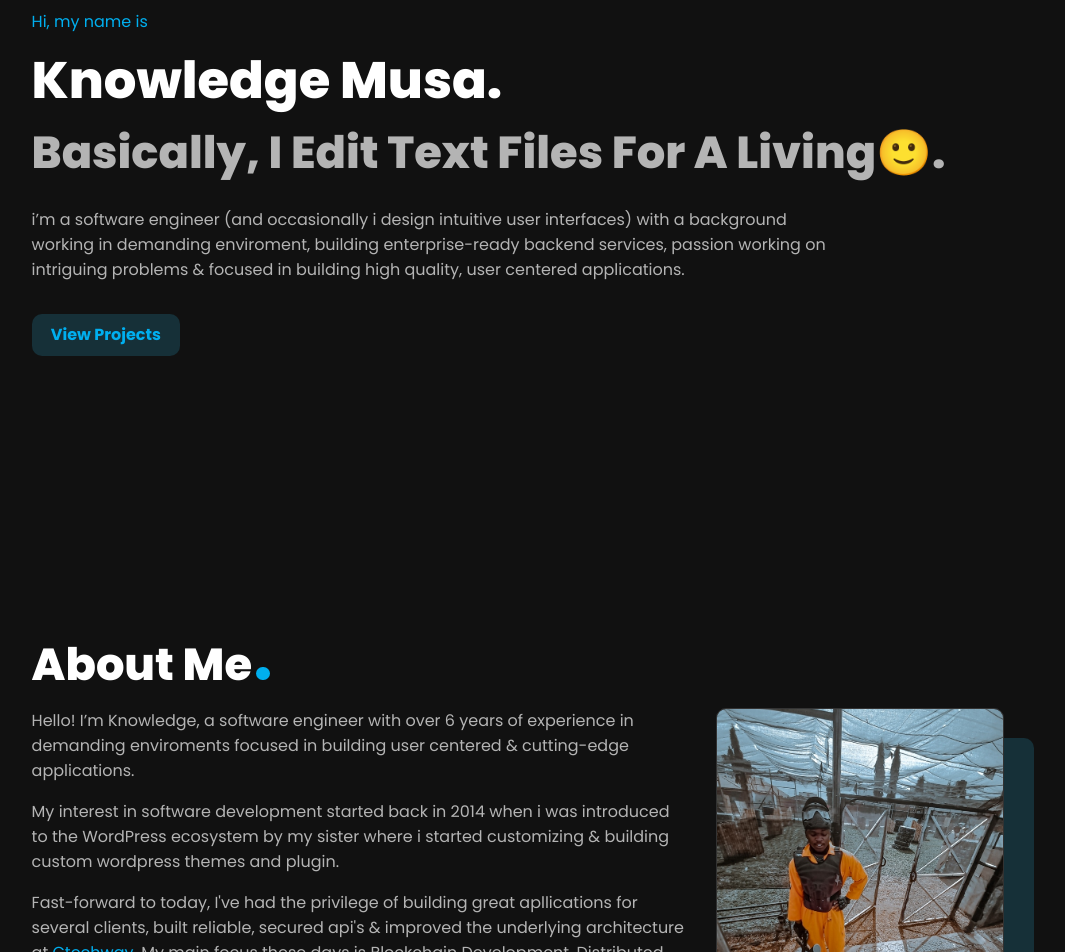
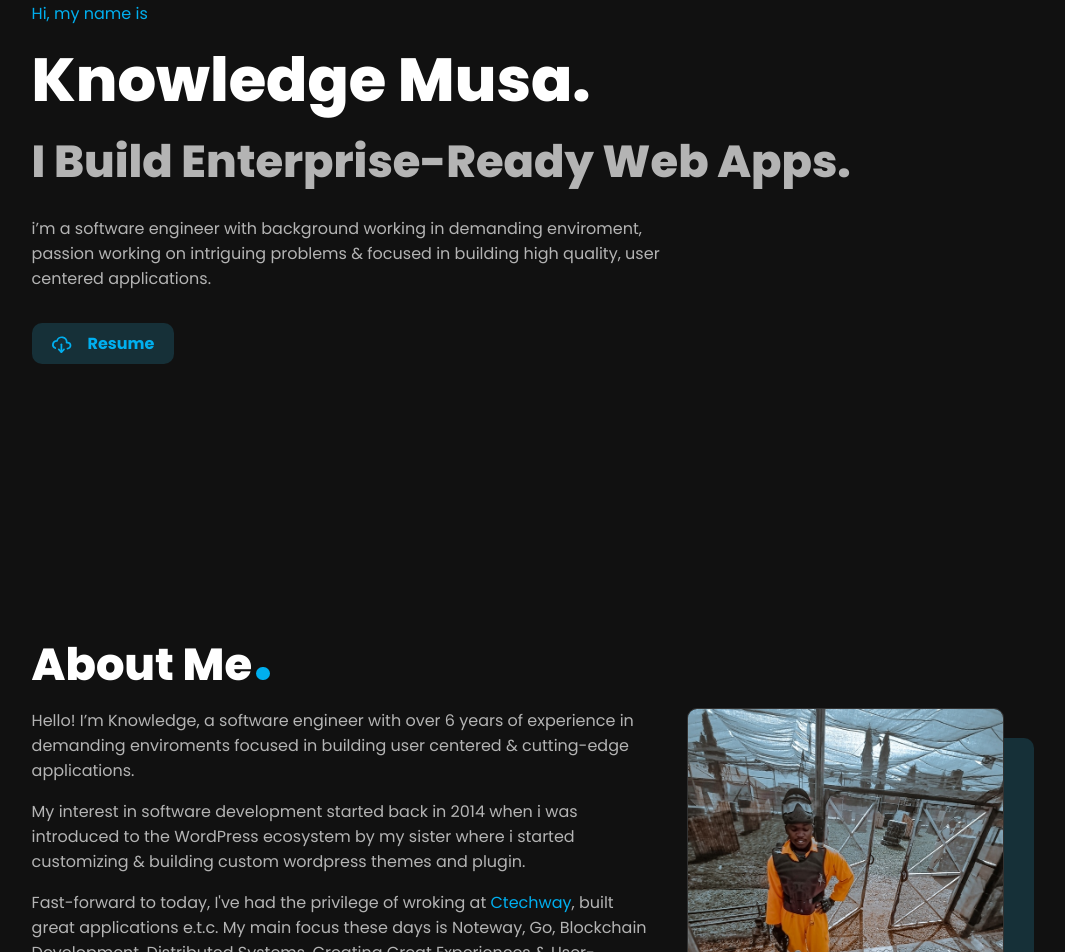
Before and after one commit to huboh/huboh, a React (Create React App) app: page / in a window 1280 px wide. Shown: the part 200-1152 px from the top of the page, without its empty margins (122-1187 px from the left). Built offline with nearby package versions, Linux system fonts and the light colour scheme.

Commit message:
REFACTOR: update hero & about me

```diff
--- a/src/views/Home/Sections/AboutMeSection/index.tsx
+++ b/src/views/Home/Sections/AboutMeSection/index.tsx
@@ -31,7 +31,7 @@ const AboutMeSection: FC = () => (
         </Text.Paragraph>
 
         <Text.Paragraph>
-          Fast-forward to today, I've had the privilege of building great apllications for several clients, built reliable, secured api's & improved the underlying architecture at <a className="link" target="_blank" rel="noreferrer" children="Ctechway" href={ "https://www.ctechway.com" } />. My main focus these days is Blockchain Development, Distributed Systems, Creating Great Experiences & User-Centered Products.
+          Fast-forward to today, I've had the privilege of wroking at <a className="link" target="_blank" rel="noreferrer" children="Ctechway" href={ "https://www.ctechway.com" } />, built great applications e.t.c. My main focus these days is Noteway, Go, Blockchain Development, Distributed Systems, Creating Great Experiences & User-Centered Products.
         </Text.Paragraph>
 
         <Text.Paragraph>
--- a/src/views/Home/Sections/HeroSection/hero-section.scss
+++ b/src/views/Home/Sections/HeroSection/hero-section.scss
@@ -24,7 +24,7 @@
     }
 
     .paragraph-text {
-      max-width: 50rem;
+      max-width: 40rem;
       margin-bottom: 2em;
     }
   }
--- a/src/views/Home/Sections/HeroSection/index.tsx
+++ b/src/views/Home/Sections/HeroSection/index.tsx
@@ -5,22 +5,21 @@ import { FC } from "react";
 // components
 import Text from "../../../../components/Text";
 import Section from "../../../../components/Section";
+import DownLoadResume from "../../../../components/DownLoadResume";
 
 const HeroSection: FC = () => {
   const primaryHeaderText = "knowledge musa.";
-  const secondaryHeaderText = "basically, i edit text files for a living🙂.";
-  const shortParagraphText = `i’m a software engineer (and occasionally i design intuitive user interfaces) with a background working in demanding enviroment, building enterprise-ready backend services, passion working on intriguing problems & focused in building high quality, user centered applications.`;
+  const secondaryHeaderText = "I build enterprise-ready web apps.";
+  const shortParagraphText = `i’m a software engineer with background working in demanding enviroment, passion working on intriguing problems & focused in building high quality, user centered applications.`;
 
   return (
-    <Section id="hero" className="hero-section" textAlignment={ "left" }>
+    <Section id="hero" className="hero-section" textAlignment="left">
       <div className="hero-section-wrapper">
         <Text.Colored text="Hi, my name is" />
-        <Text.Header.H1 text={ primaryHeaderText } showFullStop={ false } className={ "hero-text main-header" } />
-        <Text.Header.H2 color={ "grey" } showFullStop={ false } text={ secondaryHeaderText } className={ "hero-text secondary-header" } />
-        <Text.Paragraph text={ shortParagraphText } className={ "hero-text paragraph-text" } />
-        <a className={ `button button-link hero-cta` } href={ "#projects" } >
-          <span className='text-wrapper' children="view projects" />
-        </a>
+        <Text.Header.H1 className="hero-text main-header" size="large" text={ primaryHeaderText } showFullStop={ false } />
+        <Text.Header.H2 className="hero-text secondary-header" color={ "grey" } showFullStop={ false } text={ secondaryHeaderText } />
+        <Text.Paragraph className="hero-text paragraph-text" text={ shortParagraphText } />
+        <DownLoadResume />
       </div>
     </Section>
   );
--- a/src/views/Home/Sections/RecentProjectsSection/recent-project-section.scss
+++ b/src/views/Home/Sections/RecentProjectsSection/recent-project-section.scss
@@ -8,7 +8,7 @@
 
   .projects-wrapper {
     width: 100%;
-    margin-top: 3em;
+    margin-top: 3rem;
 
     display: flex;
     align-items: center;
@@ -19,7 +19,7 @@
   @media screen and (min-width: 760px) {
     .projects-wrapper {
       width: 95%;
-      margin-top: 5em;
+      margin-top: 6rem;
       margin-left: auto;
       margin-right: auto;
     }
```
